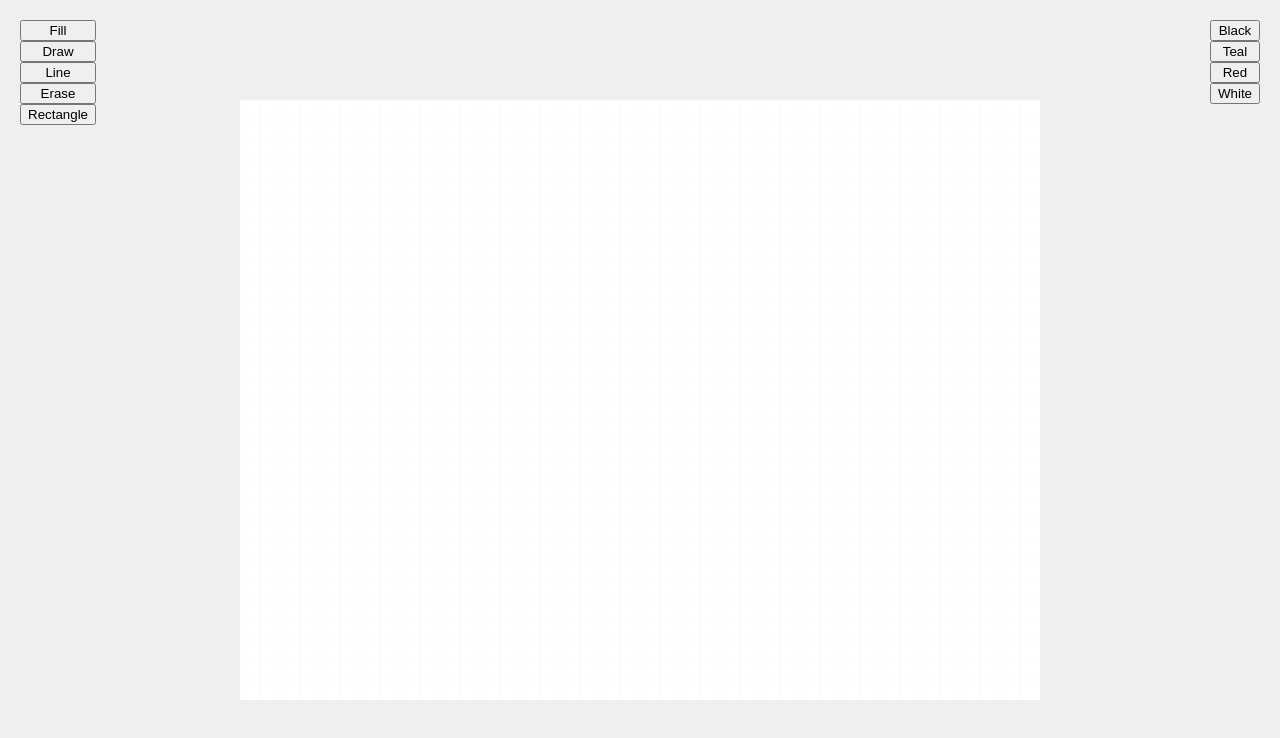
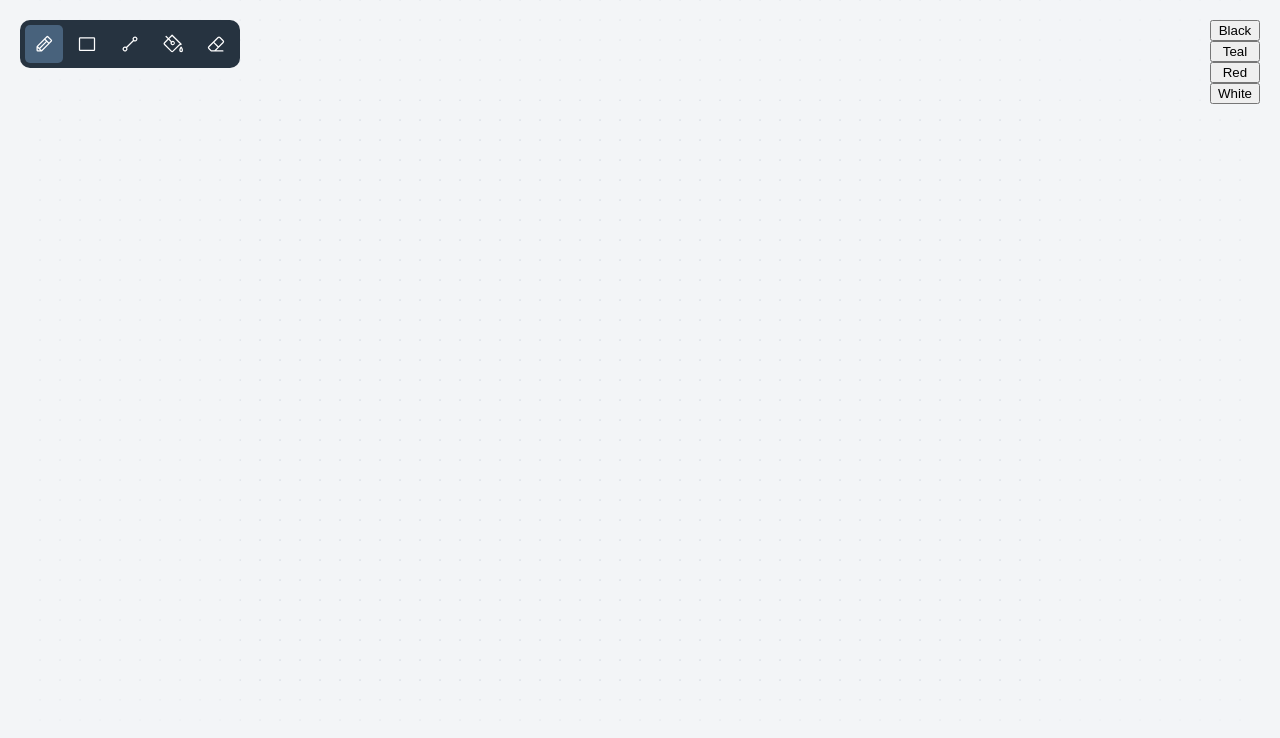
Before and after one commit to luketmillar/8bitdraw, a React (Vite) app: page / in a window 1280 px wide. Shown: the top 738 px of the page. Built offline with nearby package versions, Linux system fonts and the light colour scheme.

Commit message:
ToolBar and dot grid

```diff
--- a/src/components/App.tsx
+++ b/src/components/App.tsx
@@ -2,15 +2,11 @@ import React from 'react'
 import { useSizes } from '../math/Coordinates'
 import AppController from '../core/AppController'
 import InputLayer from './InputLayer'
-import FillTool from '../tools/FillTool'
-import DrawTool from '../tools/DrawTool'
 import styled from 'styled-components'
-import EraseTool from '../tools/EraseTool'
-import LineTool from '../tools/LineTool'
-import RectangleTool from '../tools/RectangleTool'
 import EventBus from '../eventbus/EventBus'
+import Toolbar from './Toolbar'
 
-const ToolBar = styled.div`
+const ToolBarPlacer = styled.div`
   position: absolute;
   top: 20px;
   left: 20px;
@@ -68,15 +64,9 @@ const SurfaceApp = () => {
         }
         onMouseUp={(position, metaKey) => EventBus.emit('mouse-input', 'up', { position, metaKey })}
       />
-      <ToolBar>
-        <button onClick={() => controller.toolStack.replace(new FillTool(controller))}>Fill</button>
-        <button onClick={() => controller.toolStack.push(new DrawTool(controller))}>Draw</button>
-        <button onClick={() => controller.toolStack.push(new LineTool(controller))}>Line</button>
-        <button onClick={() => controller.toolStack.push(new EraseTool(controller))}>Erase</button>
-        <button onClick={() => controller.toolStack.push(new RectangleTool(controller))}>
-          Rectangle
-        </button>
-      </ToolBar>
+      <ToolBarPlacer>
+        <Toolbar controller={controller} />
+      </ToolBarPlacer>
       <ColorBar>
         <button onClick={() => (controller.toolStack.currentColor = '#000')}>Black</button>
         <button onClick={() => (controller.toolStack.currentColor = '#0ff')}>Teal</button>
--- /dev/null
+++ b/src/components/Icons.tsx
@@ -0,0 +1,55 @@
+export const FillIcon = () => (
+  <svg
+    xmlns='http://www.w3.org/2000/svg'
+    width='20'
+    height='20'
+    fill='currentcolor'
+    viewBox='0 0 256 256'
+  >
+    <path d='M234.53,139.07a8,8,0,0,0,3.13-13.24L122.17,10.34a8,8,0,0,0-11.31,0L70.25,51,45.65,26.34A8,8,0,0,0,34.34,37.66l24.6,24.6L15,106.17a24,24,0,0,0,0,33.94L99.89,225a24,24,0,0,0,33.94,0l78.49-78.49Zm-32.19-5.24-79.83,79.83a8,8,0,0,1-11.31,0L26.34,128.8a8,8,0,0,1,0-11.31L70.25,73.57l29.12,29.12a28,28,0,1,0,11.31-11.32L81.57,62.26l35-34.95L217.19,128l-11.72,3.9A8.09,8.09,0,0,0,202.34,133.83Zm-86.83-26.31,0,0a13.26,13.26,0,1,1-.05.06S115.51,107.53,115.51,107.52Zm123.15,56a8,8,0,0,0-13.32,0C223.57,166.23,208,190.09,208,208a24,24,0,0,0,48,0C256,190.09,240.43,166.23,238.66,163.56ZM232,216a8,8,0,0,1-8-8c0-6.8,4-16.32,8-24.08,4,7.76,8,17.34,8,24.08A8,8,0,0,1,232,216Z'></path>
+  </svg>
+)
+export const PencilIcon = () => (
+  <svg
+    xmlns='http://www.w3.org/2000/svg'
+    width='20'
+    height='20'
+    fill='currentcolor'
+    viewBox='0 0 256 256'
+  >
+    <path d='M227.31,73.37,182.63,28.68a16,16,0,0,0-22.63,0L36.69,152A15.86,15.86,0,0,0,32,163.31V208a16,16,0,0,0,16,16H92.69A15.86,15.86,0,0,0,104,219.31L227.31,96a16,16,0,0,0,0-22.63ZM51.31,160,136,75.31,152.69,92,68,176.68ZM48,179.31,76.69,208H48Zm48,25.38L79.31,188,164,103.31,180.69,120Zm96-96L147.31,64l24-24L216,84.68Z'></path>
+  </svg>
+)
+export const LineIcon = () => (
+  <svg
+    xmlns='http://www.w3.org/2000/svg'
+    width='20'
+    height='20'
+    fill='currentcolor'
+    viewBox='0 0 256 256'
+  >
+    <path d='M214.64,41.36a32,32,0,0,0-50.2,38.89L80.25,164.44a32.06,32.06,0,0,0-38.89,4.94h0a32,32,0,1,0,50.2,6.37l84.19-84.19a32,32,0,0,0,38.89-50.2Zm-139.33,162a16,16,0,0,1-22.64-22.64h0a16,16,0,0,1,22.63,0h0A16,16,0,0,1,75.31,203.33Zm128-128a16,16,0,1,1,0-22.63A16,16,0,0,1,203.33,75.3Z'></path>
+  </svg>
+)
+export const EraseIcon = () => (
+  <svg
+    xmlns='http://www.w3.org/2000/svg'
+    width='20'
+    height='20'
+    fill='currentcolor'
+    viewBox='0 0 256 256'
+  >
+    <path d='M225,80.4,183.6,39a24,24,0,0,0-33.94,0L31,157.66a24,24,0,0,0,0,33.94l30.06,30.06A8,8,0,0,0,66.74,224H216a8,8,0,0,0,0-16h-84.7L225,114.34A24,24,0,0,0,225,80.4ZM108.68,208H70.05L42.33,180.28a8,8,0,0,1,0-11.31L96,115.31,148.69,168Zm105-105L160,156.69,107.31,104,161,50.34a8,8,0,0,1,11.32,0l41.38,41.38a8,8,0,0,1,0,11.31Z'></path>
+  </svg>
+)
+export const RectangleIcon = () => (
+  <svg
+    xmlns='http://www.w3.org/2000/svg'
+    width='20'
+    height='20'
+    fill='currentcolor'
+    viewBox='0 0 256 256'
+  >
+    <path d='M216,40H40A16,16,0,0,0,24,56V200a16,16,0,0,0,16,16H216a16,16,0,0,0,16-16V56A16,16,0,0,0,216,40Zm0,160H40V56H216V200Z'></path>
+  </svg>
+)
--- /dev/null
+++ b/src/components/Toolbar.tsx
@@ -0,0 +1,109 @@
+import AppController from '../core/AppController'
+import FillTool from '../tools/FillTool'
+import DrawTool from '../tools/DrawTool'
+import EraseTool from '../tools/EraseTool'
+import LineTool from '../tools/LineTool'
+import RectangleTool from '../tools/RectangleTool'
+import styled from 'styled-components'
+import React from 'react'
+import { EraseIcon, FillIcon, LineIcon, PencilIcon, RectangleIcon } from './Icons'
+import EventBus from '../eventbus/EventBus'
+
+const Container = styled.div`
+  border-radius: 10px;
+  background-color: #263340;
+  color: #333;
+  display: flex;
+  align-items: center;
+  padding: 5px;
+  :last-child {
+    margin-right: 0;
+  }
+  .selected {
+    background-color: #48627c;
+  }
+`
+
+const useCurrentTool = (controller: AppController) => {
+  const [tool, setTool] = React.useState(controller.toolStack.top)
+  React.useEffect(() => {
+    return EventBus.on('tool', 'stack-changed', (tool) => setTool(tool))
+  })
+  return tool
+}
+
+const Toolbar = ({ controller }: { controller: AppController }) => {
+  const tool = useCurrentTool(controller)
+  return (
+    <Container>
+      <ToolItem
+        onClick={() => controller.toolStack.replace(new DrawTool(controller))}
+        selected={tool instanceof DrawTool}
+      >
+        <PencilIcon />
+      </ToolItem>
+      <ToolItem
+        onClick={() => controller.toolStack.replace(new RectangleTool(controller))}
+        selected={tool instanceof RectangleTool}
+      >
+        <RectangleIcon />
+      </ToolItem>
+      <ToolItem
+        onClick={() => controller.toolStack.replace(new LineTool(controller))}
+        selected={tool instanceof LineTool}
+      >
+        <LineIcon />
+      </ToolItem>
+      <ToolItem
+        onClick={() => controller.toolStack.replace(new FillTool(controller))}
+        selected={tool instanceof FillTool}
+      >
+        <FillIcon />
+      </ToolItem>
+      <ToolItem
+        onClick={() => controller.toolStack.replace(new EraseTool(controller))}
+        selected={tool instanceof EraseTool}
+      >
+        <EraseIcon />
+      </ToolItem>
+    </Container>
+  )
+}
+
+const ItemContainer = styled.button`
+  background: none;
+  border: none;
+  padding: 0;
+  margin: 0;
+  font: inherit;
+  color: inherit;
+  outline: none;
+  margin-right: 5px;
+  width: 38px;
+  height: 38px;
+  padding: 4px;
+  color: #fff;
+  display: flex;
+  align-items: center;
+  justify-content: center;
+  border-radius: 5px;
+  cursor: pointer;
+`
+
+const ToolItem = ({
+  children,
+  selected,
+  onClick,
+}: {
+  children: React.ReactNode
+  selected?: boolean
+  onClick: React.MouseEventHandler
+}) => {
+  return (
+    <ItemContainer onClick={onClick} className={selected ? 'selected' : ''}>
+      {children}
+    </ItemContainer>
+  )
+}
+
+export default Toolbar
--- a/src/core/AppView.ts
+++ b/src/core/AppView.ts
@@ -27,7 +27,7 @@ export default class AppView implements IView<AppWorld> {
     this.clear()
 
     // draw gutter backgournd
-    ctx.fillStyle = '#eee'
+    ctx.fillStyle = '#F3F5F7'
     ctx.fillRect(0, 0, this.width, this.height)
 
     // transform to world space
@@ -37,7 +37,7 @@ export default class AppView implements IView<AppWorld> {
     this.ctx.scale(transform.scale[0], transform.scale[1])
 
     // // white background
-    ctx.fillStyle = '#fff'
+    ctx.fillStyle = '#F3F5F7'
     ctx.fillRect(0, 0, world.sketch.size[0], world.sketch.size[1])
 
     // // draw everything
@@ -48,7 +48,7 @@ export default class AppView implements IView<AppWorld> {
 
     // draw gutter ghosting
     const gutter = this.spaces.fittedGutter
-    ctx.fillStyle = `rgba(240,240,240,.9)`
+    ctx.fillStyle = 'rgb(243, 245, 247, 0.5)'
     ctx.fillRect(0, 0, gutter.left, this.height)
     ctx.fillRect(this.width - gutter.right, 0, gutter.right, this.height)
     ctx.fillRect(0, 0, this.width, gutter.top)
--- a/src/eventbus/EventBus.ts
+++ b/src/eventbus/EventBus.ts
@@ -1,3 +1,4 @@
+import Tool from '../tools/Tool'
 import Undo from '../undo/BaseUndo'
 import EventEmitter from '../utils/EventEmitter'
 import { Position } from '../utils/types'
@@ -16,6 +17,7 @@ type ToolInputEvents =
   | { scope: 'tool'; type: 'start'; payload: ToolPayload }
   | { scope: 'tool'; type: 'move'; payload: ToolPayload }
   | { scope: 'tool'; type: 'end'; payload: ToolPayload }
+  | { scope: 'tool'; type: 'stack-changed'; payload: Tool }
 
 type MousePayload = { position: Position; metaKey?: boolean }
 type MouseInputEvents =
--- a/src/models/Grid.ts
+++ b/src/models/Grid.ts
@@ -1,44 +1,32 @@
 import { vec2 } from 'gl-matrix'
 import { Color, Size } from '../utils/types'
-import { Line } from '../views/Views'
+import { Circle } from '../views/Views'
 import Model from './Base'
 
-const createVerticalGridLines = (size: Size, color: Color) => {
-  const lines: Line[] = []
-  for (let x = 0; x < size[0]; x++) {
-    lines.push(
-      new Line(vec2.fromValues(x, 0), vec2.fromValues(x, size[1]), {
-        stroke: { color, width: 1, canvasSpace: true },
-      })
-    )
+const createGridDots = (size: Size, color: Color) => {
+  const dots: Circle[] = []
+  for (let x = -10; x <= size[0] + 10; x++) {
+    for (let y = -10; y <= size[1] + 10; y++) {
+      dots.push(
+        new Circle(vec2.fromValues(x, y), 1 / 35, {
+          fill: color,
+        })
+      )
+    }
   }
-  return lines
-}
-
-const createHorizontalGridLines = (size: Size, color: Color) => {
-  const lines: Line[] = []
-  for (let y = 0; y < size[1]; y++) {
-    lines.push(
-      new Line(vec2.fromValues(0, y), vec2.fromValues(size[0], y), {
-        stroke: { color, width: 1, canvasSpace: true },
-      })
-    )
-  }
-  return lines
+  return dots
 }
 
 export default class Grid extends Model {
   public size: Size
-  private verticalGridLines: Line[] = []
-  private horizontalGridLines: Line[] = []
+  private gridDots: Circle[] = []
   constructor(size: Size) {
     super()
     this.size = size
-    this.verticalGridLines = createVerticalGridLines(size, '#eee')
-    this.horizontalGridLines = createHorizontalGridLines(size, '#eee')
+    this.gridDots = createGridDots(size, '#AEBCC9')
   }
 
   public getViews() {
-    return [...this.verticalGridLines, ...this.horizontalGridLines]
+    return this.gridDots
   }
 }
--- a/src/tools/ToolStack.ts
+++ b/src/tools/ToolStack.ts
@@ -9,15 +9,18 @@ export default class ToolStack {
   public replace = (tool: Tool) => {
     this.clearStack()
     this.push(tool)
+    EventBus.emit('tool', 'stack-changed', this.tool)
   }
   public push = (tool: Tool) => {
     this.stack.push(tool)
     tool.initialize()
+    EventBus.emit('tool', 'stack-changed', this.tool)
   }
 
   public pop = () => {
     const tool = this.stack.pop()
     tool?.teardown()
+    EventBus.emit('tool', 'stack-changed', this.tool)
     return tool
   }
 
```
